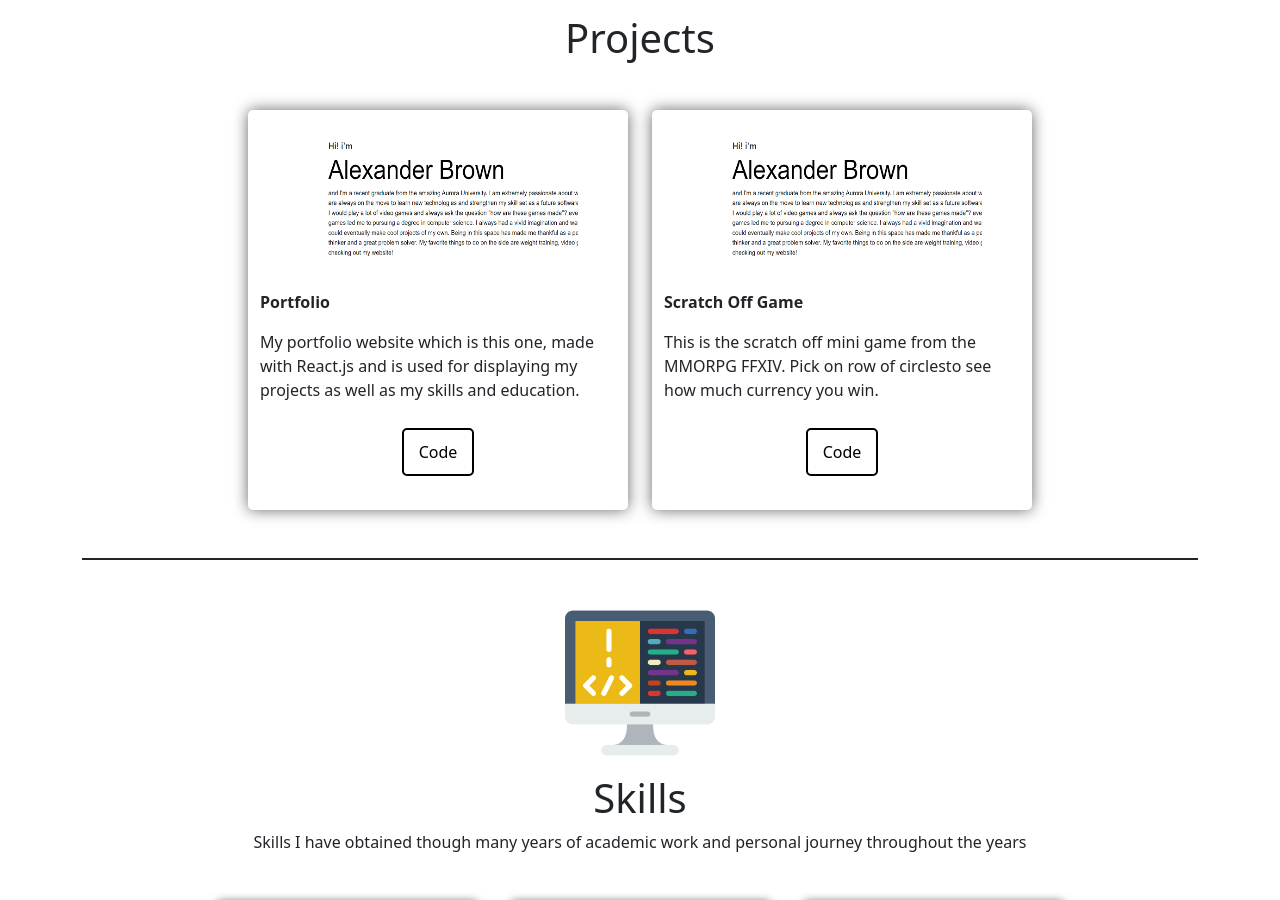
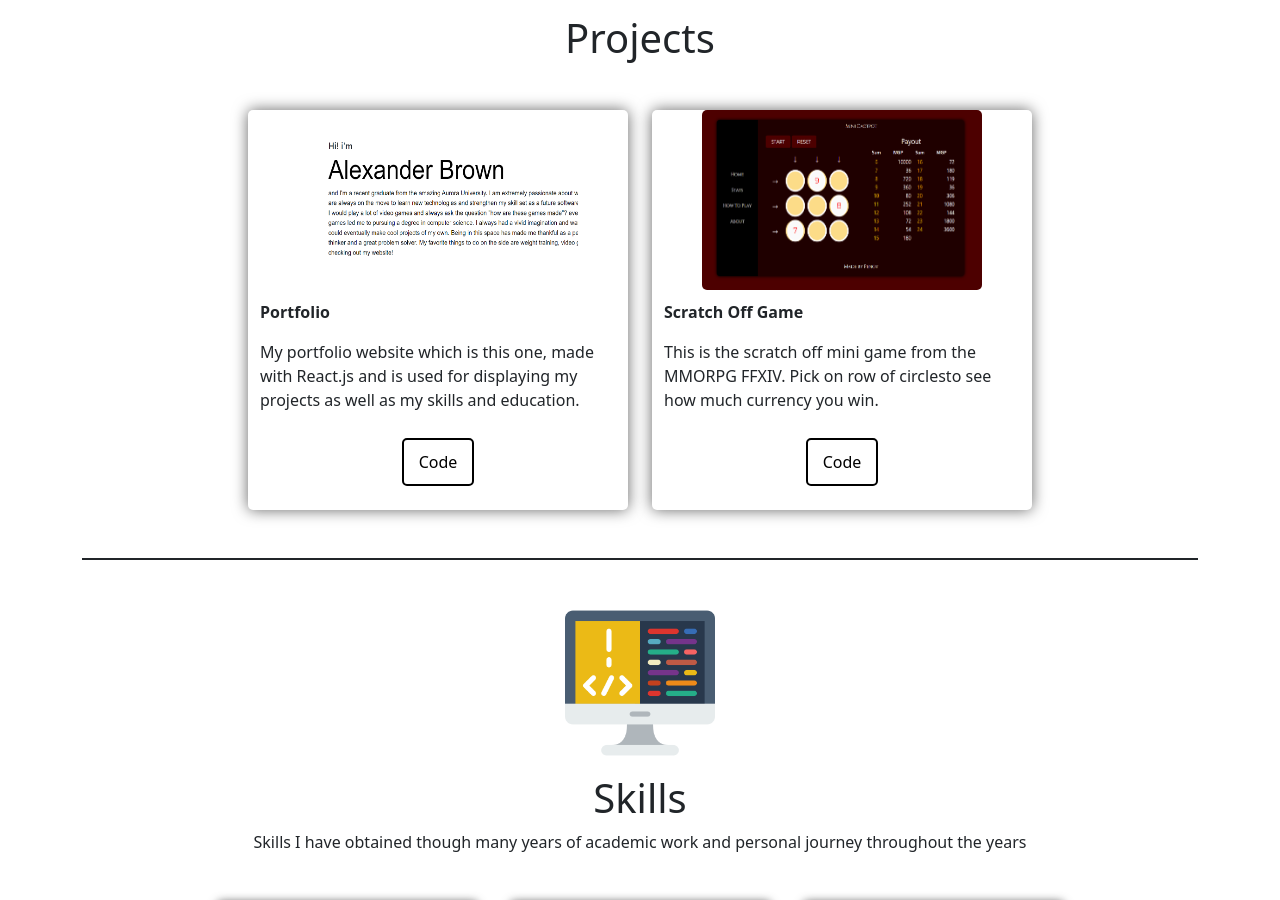
Before and after one commit to AxAnder0095/repotest, a React (Vite) app: page / in a window 1280 px wide. Shown: the part 1270-2170 px from the top of the page. Built offline with nearby package versions, Linux system fonts and the light colour scheme.

Commit message:
added new project

```diff
--- a/src/Home/ProjectData.jsx
+++ b/src/Home/ProjectData.jsx
@@ -1,4 +1,5 @@
 import Portfolio from './imgs/portfolio.png';
+import Game from './imgs/cactpot.png'
 
 export const ProjectData = {
     portfolio: {
@@ -10,7 +11,7 @@ export const ProjectData = {
         github: 'https://github.com/AxAnder0095/repotest'
     },
     miniCactpot: {
-        image: Portfolio,
+        image: Game,
         title: 'Scratch Off Game',
         alt: 'Scratch Off Game Image',
         description: 'This is the scratch off mini game from the MMORPG FFXIV. Pick on row of circles' +
--- a/src/Home/ProjectStyles.css
+++ b/src/Home/ProjectStyles.css
@@ -1,10 +1,12 @@
 #project-image {
     width: 280px;
     height: 180px;
+    border-radius: 5px;
 }
 
 #project-title {
     font-weight: bold;
+    margin-top: 10px;
 }
 
 #project-desc {
```
Also changed, not shown: src/Home/imgs/cactpot.png (added).
